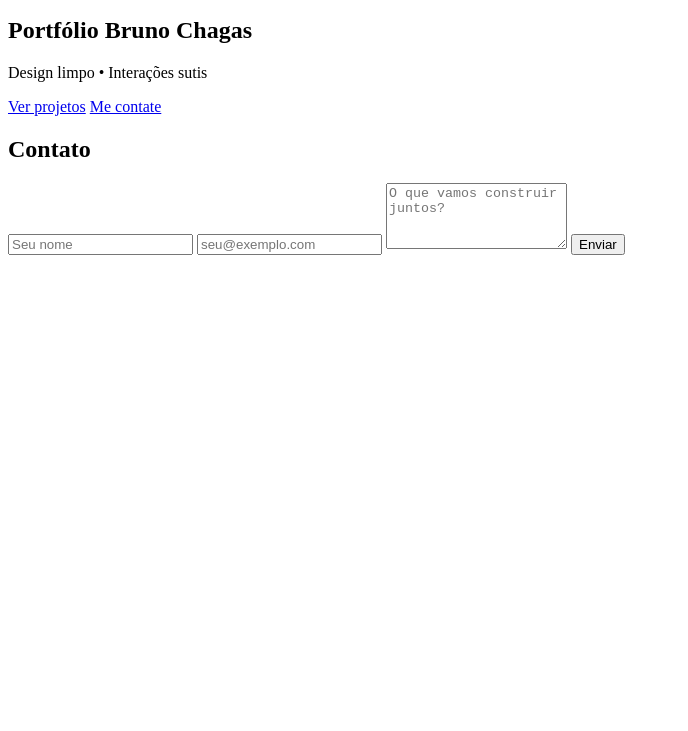
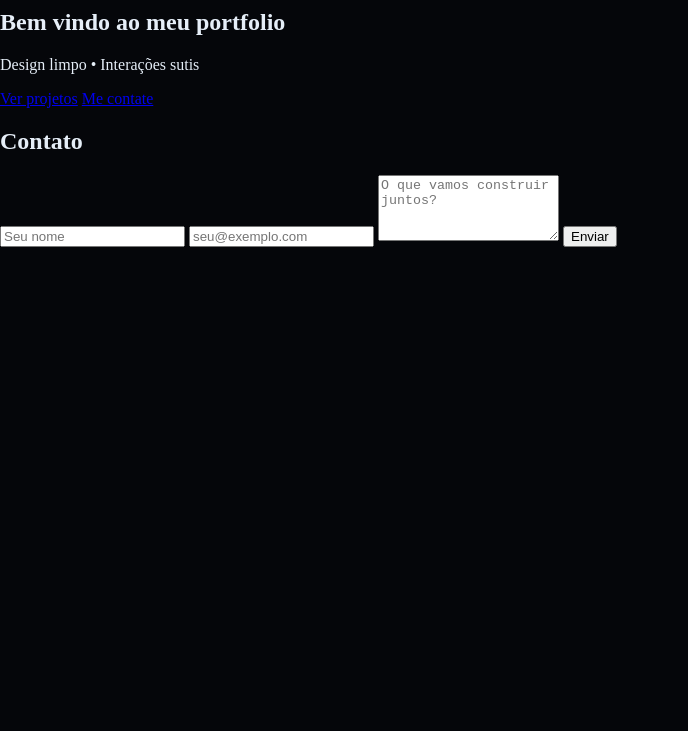
Before and after one commit to TbrunoK/portfolio, a plain HTML site: page index.html in a window 1280 px wide. Shown: the part 69-800 px from the top of the page, without its empty margins (0-688 px from the left). Drawn offline with Linux system fonts and the light colour scheme.

Commit message:
Pequenas mudanças no html / inicio do css

```diff
--- a/index.html
+++ b/index.html
@@ -27,7 +27,7 @@
     <main>
       <section>
         <div>
-          <h1>Portfólio Bruno Chagas</h1>
+          <h1>Bem vindo ao meu portfolio</h1>
           <p>Design limpo • Interações sutis</p>
           <div>
             <a class="btn" href="#projects">Ver projetos</a>
--- a/style.css
+++ b/style.css
@@ -0,0 +1,32 @@
+/* style.css */
+:root {
+  --bg: #05060a;
+  --panel: rgba(255, 255, 255, 0.03);
+  --neon: #00f0ff;
+  --accent: #7b61ff;
+  --text: #e6eef8;
+  --shadow: rgba(123, 97, 255, 0.12);
+}
+
+/* alt mode
+html.altMode {
+  --bg: ;
+  --panel: ;
+  --neon: ;
+  --accent: ;
+  --text: ;
+  --shadow: ;
+} */
+
+* {
+  box-sizing: border-box;
+}
+html,
+body {
+  height: 100%;
+  margin: 0;
+  font-family: var(--fw);
+  background: var(--bg);
+  color: var(--text);
+  transition: all 0.6s ease-in-out;
+}
```
